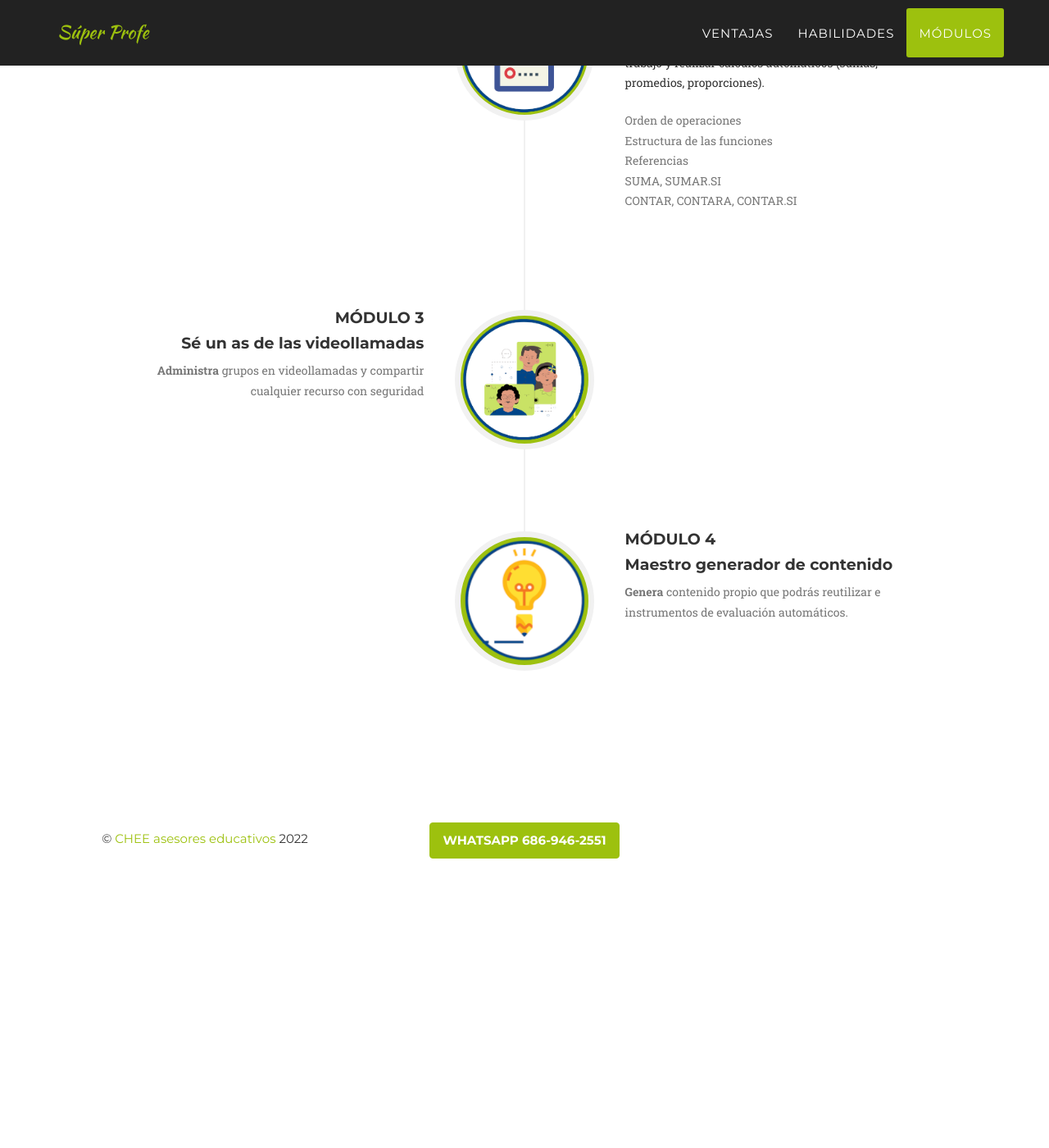
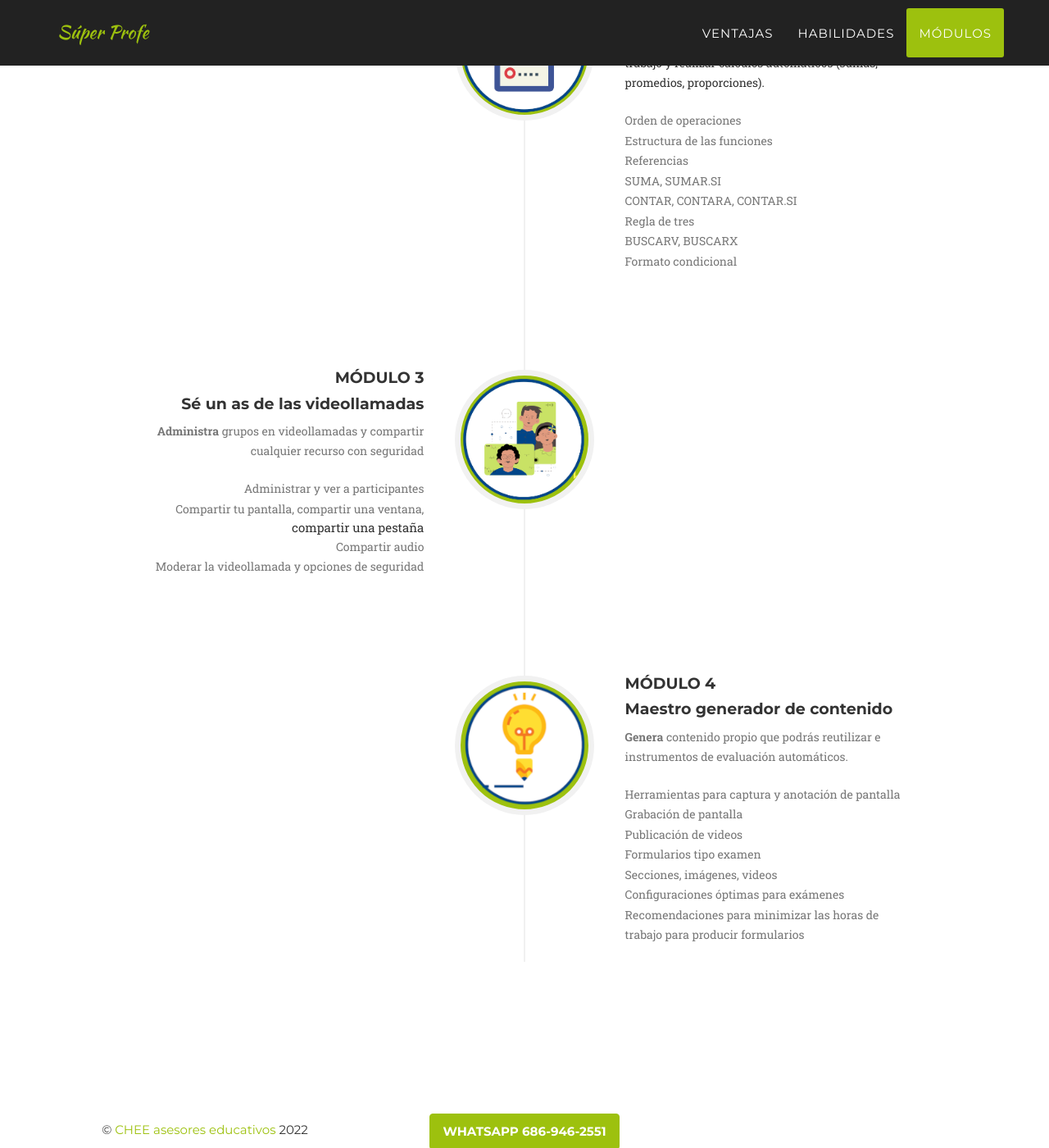
Before and after one commit to camachevaz/superProfe, a Jekyll site: the page built from index.html, in a window 1280 px wide and 1400 px high, scrolled down 3430 px. Shown: the whole window at 82% size. Built offline with Jekyll 4.4.1, drawn with Linux system fonts in a browser that asks for light colours; some web fonts are replaced; before the commit the page ends 4502 px from its top, so only the background shows below that.

Commit message:
Update about.html

```diff
--- a/_includes/about.html
+++ b/_includes/about.html
@@ -51,6 +51,9 @@
                                     <p class="text-muted">Referencias</p>
                                     <p class="text-muted">SUMA, SUMAR.SI</p>
                                     <p class="text-muted">CONTAR, CONTARA, CONTAR.SI</p>
+                                    <p class="text-muted">Regla de tres</p>
+                                    <p class="text-muted">BUSCARV, BUSCARX</p>
+                                    <p class="text-muted">Formato condicional</p>
                                 </div>
                             </div>
                         </li>
@@ -65,6 +68,11 @@
                                 </div>
                                 <div class="timeline-body">
                                     <p class="text-muted"><strong>Administra</strong> grupos en videollamadas y compartir cualquier recurso con seguridad</p>
+                                    <br>
+                                    <p class="text-muted">Administrar y ver a participantes</p>
+                                    <p class="text-muted">Compartir tu pantalla, compartir una ventana, </p>compartir una pestaña
+                                    <p class="text-muted">Compartir audio</p>
+                                    <p class="text-muted">Moderar la videollamada y opciones de seguridad</p>
                                 </div>
                             </div>
                         </li>
@@ -79,6 +87,14 @@
                                 </div>
                                 <div class="timeline-body">
                                     <p class="text-muted"><strong>Genera</strong> contenido propio que podrás reutilizar e instrumentos de evaluación automáticos.</p>
+                                    <br>
+                                    <p class="text-muted">Herramientas para captura y anotación de pantalla</p>
+                                    <p class="text-muted">Grabación de pantalla</p>
+                                    <p class="text-muted">Publicación de videos</p>
+                                    <p class="text-muted">Formularios tipo examen</p>
+                                    <p class="text-muted">Secciones, imágenes, videos</p>
+                                    <p class="text-muted">Configuraciones óptimas para exámenes</p>
+                                    <p class="text-muted">Recomendaciones para minimizar las horas de trabajo para producir formularios</p>
                                 </div>
                             </div>
                         </li>
```
